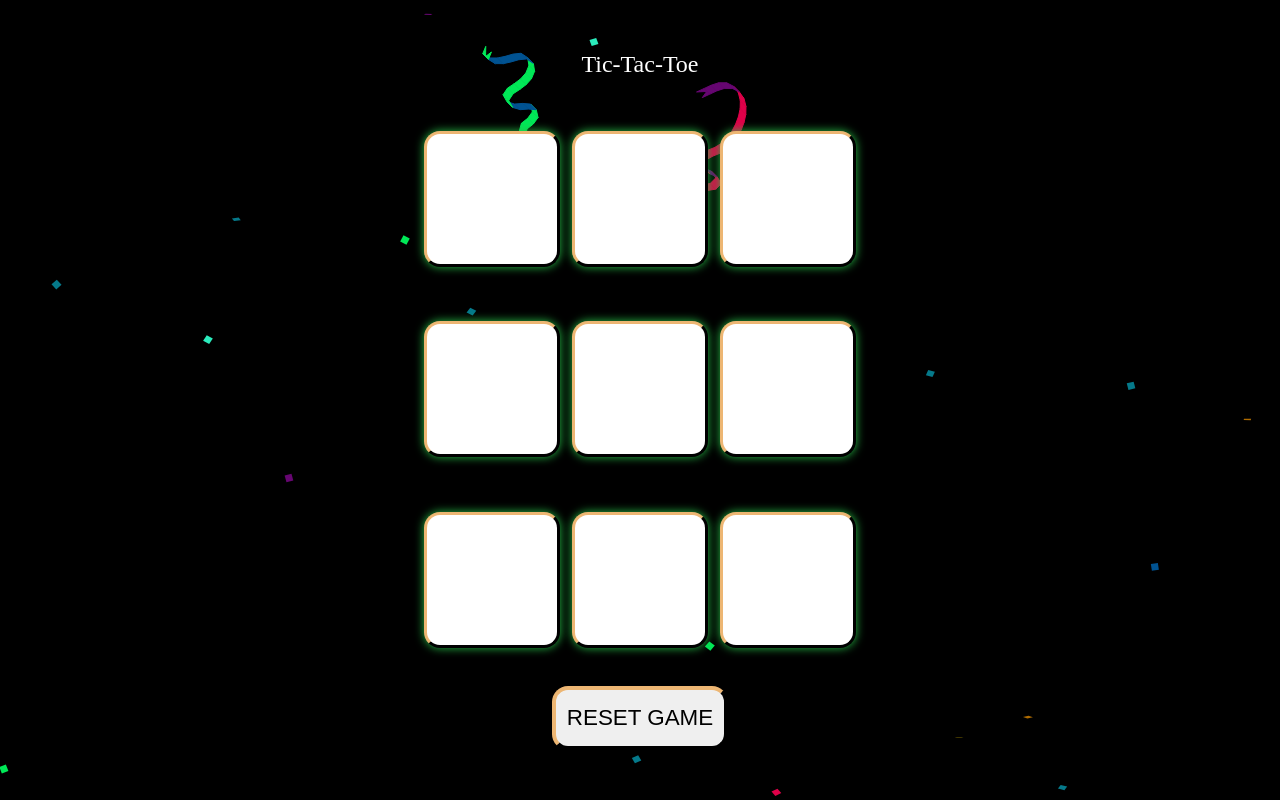
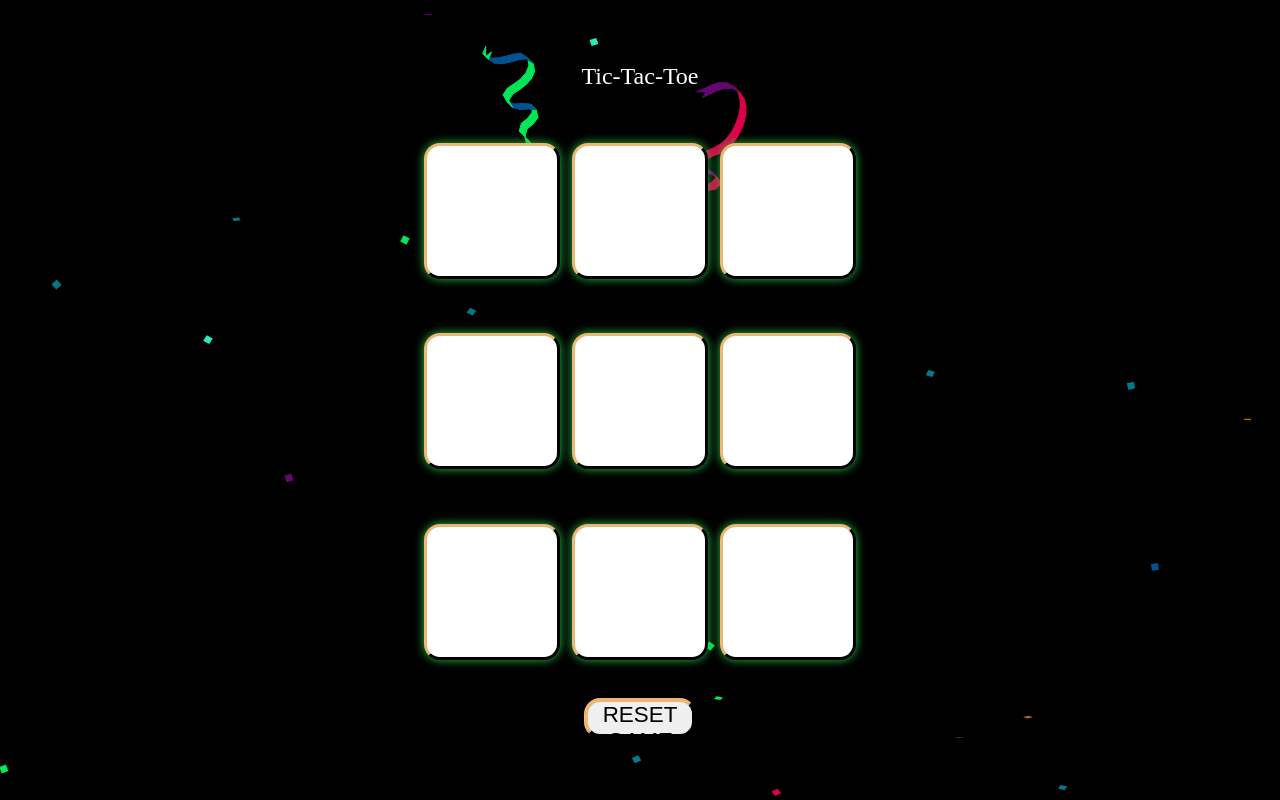
Before and after one commit to Sanjana-Deshmukh06/Tic-Tac-Toe, a plain HTML site: page index.html in a window 1280 px wide. Drawn offline with nearby package versions, Linux system fonts and the light colour scheme.

Commit message:
Update style.css

```diff
--- a/style.css
+++ b/style.css
@@ -86,14 +86,14 @@ h {
 
 .reset {
 
-    height: 8vmin;
-    width: 22vmin;
-    border-radius: 2vmin;
+    height: 2.5rem;
+    width: 7rem;
+    border-radius: 1rem;
     border-width: 4px;
     border-top-color: #edb673;
     border-left-color: #edb673;
     font-size: 2.8vmin;
-    font-weight: 55000;
+    align-item:center;
 }
 
 .msg-container {
@@ -103,6 +103,7 @@ h {
     align-items: center;
     flex-direction: column;
     gap: 5vmin;
+    margin:5rem;
 }
 
 .hide {
```
